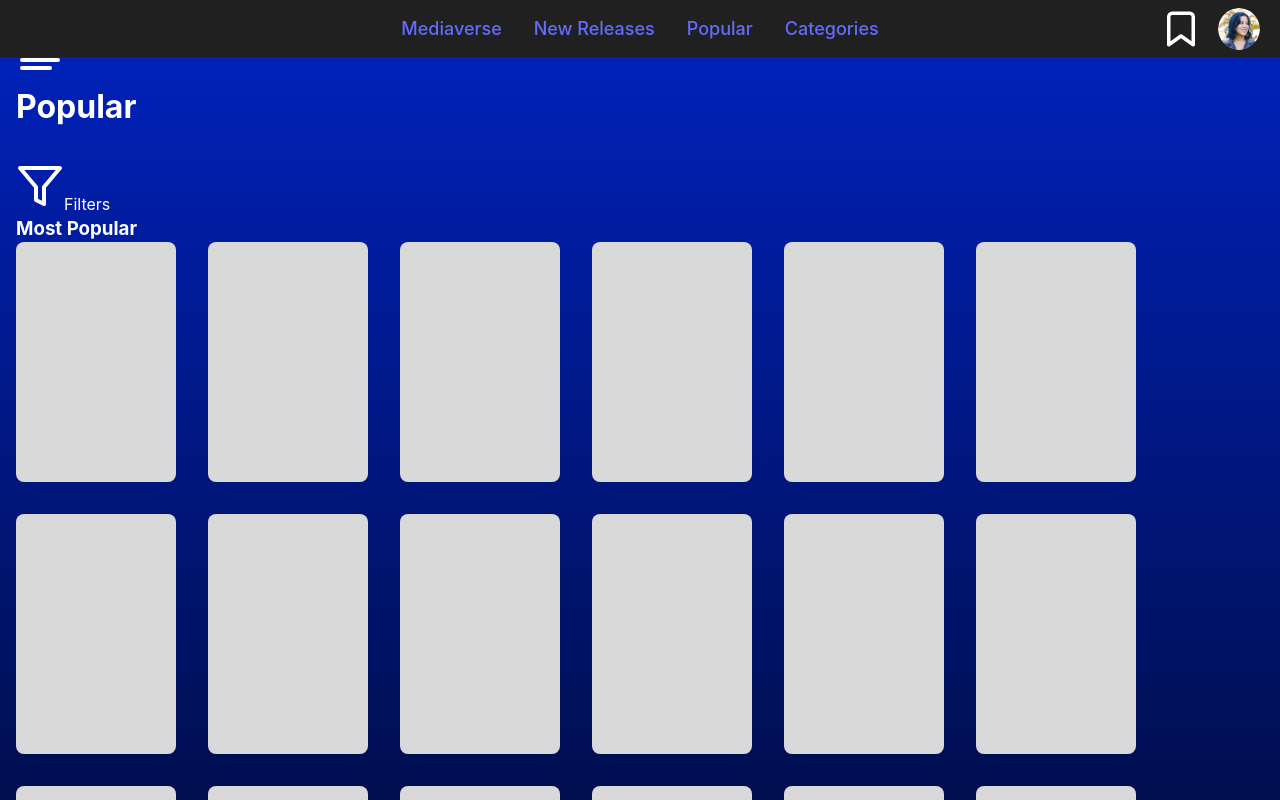
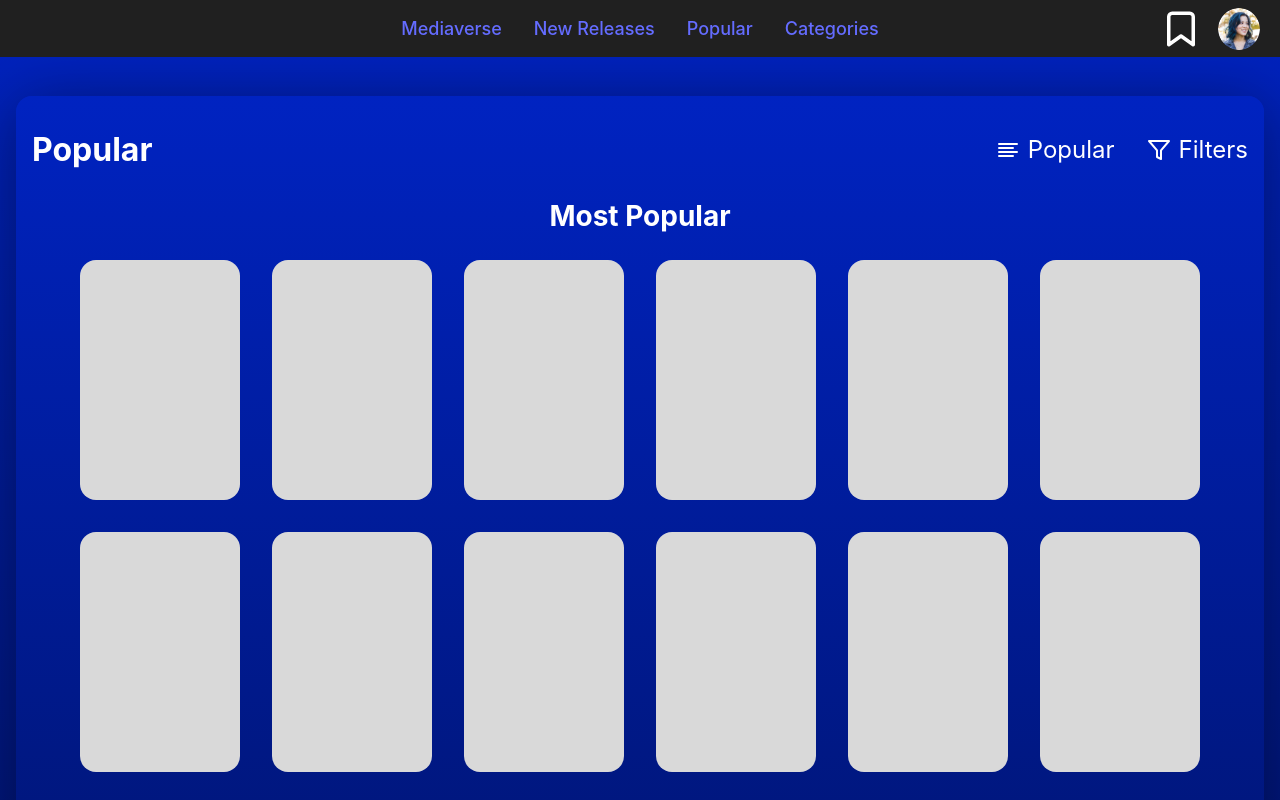
Before and after one commit to Erdaulet12/MediaVerse, a React (Vite) app in the folder MEDIAVERSE/: page /popular in a window 1280 px wide. Shown: the top 800 px of the page. Built offline with nearby package versions, Linux system fonts and the light colour scheme.

Commit message:
1-5 fixed Popular page

```diff
--- a/MEDIAVERSE/src/assets/css/News.css
+++ b/MEDIAVERSE/src/assets/css/News.css
@@ -4,11 +4,16 @@
     max-width: 1864px;
     max-height: 790px;
     margin: 0 0;
+    margin-top: 2rem;
     padding: 16px;
     background: linear-gradient(to bottom, #1e3a8a, #1e1f4b);
     box-sizing: border-box;
     color: #ffffff;
     font-family: 'Inter', sans-serif;
+    box-shadow:
+        0 8px 24px rgba(0, 0, 0, 0.4),
+        0 0 128px rgba(0, 120, 255, 0.3);
+    border-radius: 1rem;
 }
 
 .news-header {
--- a/MEDIAVERSE/src/assets/css/Popular.css
+++ b/MEDIAVERSE/src/assets/css/Popular.css
@@ -1,48 +1,81 @@
 .popular-container {
-  width: 100%;
+  background: linear-gradient(to bottom, #0023C1, #000000);
   padding: 2rem 1rem;
-  background: linear-gradient(to bottom, #0023C1, #000000);
-  color: #fff;
-  font-family: 'Inter', sans-serif;
-  line-height: 1.5;
+  box-shadow: 0 8px 64px rgba(0, 0, 0, 0.4);
+  border-radius: 1rem;
+  margin-top: 4rem;
 }
 
-.popular-header {
-  margin-bottom: 2rem;
+.popular-grid {
+  display: flex;
+  flex-direction: column;
+  align-items: center;
+  gap: 1.5rem;
+}
+
+.popular-section-header {
+  width: 100%;
+  display: flex;
+  justify-content: space-between;
+  align-items: center;
 }
 
 .popular-title {
   font-size: 2rem;
-  margin-bottom: 2rem;
+  color: #fff;
+  margin: 0;
 }
 
-.popular-grid {
+.filters-with-icon {
+  display: flex;
+  align-items: center;
+}
+
+.filters-with-icon .icon {
+  width: 24px;
+  height: 24px;
+  cursor: pointer;
+}
+
+.filters-with-icon span {
+  font-size: 1.5rem;
+  color: #fff;
+  line-height: 1;
+}
+
+.filters-with-icon img:nth-of-type(1) {
+  margin-right: 0.5rem;
+}
+
+.filters-with-icon span:nth-of-type(1) {
+  margin-right: 2rem;
+}
+
+.filters-with-icon img:nth-of-type(2) {
+  margin-right: 0.5rem;
+}
+
+.popular-subtitle {
+  font-size: 1.75rem;
+  color: #fff;
+  margin: 0;
+}
+
+.cards-wrapper {
   display: flex;
   flex-wrap: wrap;
+  justify-content: center;
   gap: 2rem;
+  width: 100%;
   overflow-x: auto;
   padding-bottom: 1rem;
 }
 
 .popular-card {
   background-color: #d9d9d9;
-  border-radius: 0.5rem;
+  border-radius: 1rem;
   aspect-ratio: 2 / 3;
   width: 160px;
   flex: 0 0 auto;
   max-width: 100%;
 }
-
-.popular-footer {
-  padding: 1rem;
-  background: #001dff;
-  display: flex;
-  justify-content: center;
-  gap: 2rem;
-}
-
-.popular-footer a {
-  color: #fff;
-  text-decoration: none;
-  font-size: 1rem;
-}
--- a/MEDIAVERSE/src/pages/Popular.jsx
+++ b/MEDIAVERSE/src/pages/Popular.jsx
@@ -4,7 +4,7 @@ import "../assets/css/App.css";
 import MenuIcon from "../assets/images/menu.svg";
 import FilterIcon from "../assets/images/filter.svg";
 
-const popularItems = Array.from({ length: 20 }, (_, i) => ({ id: i + 1 }));
+const popularItems = Array.from({ length: 40 }, (_, i) => ({ id: i + 1 }));
 
 const Popular = () => {
   return (
@@ -12,23 +12,24 @@ const Popular = () => {
       <div className="app">
         <Header />
         <main className="app__main">
+          <div className="popular-container">
+            <div className="popular-grid">
               <div className="popular-section-header">
-            <div className="title-with-icon">
+                <h2 className="popular-title">Popular</h2>
+                <div className="filters-with-icon">
                   <img src={MenuIcon} alt="Menu" className="icon" />
-              <h2 className="popular-title">Popular</h2>
-            </div>
-            <div className="filters-with-icon">
+                  <span>Popular</span>
                   <img src={FilterIcon} alt="Filters" className="icon" />
                   <span>Filters</span>
                 </div>
               </div>
-
               <h3 className="popular-subtitle">Most Popular</h3>
-
-          <div className="popular-grid">
+              <div className="cards-wrapper">
                 {popularItems.map((item) => (
                   <div key={item.id} className="popular-card" />
                 ))}
+              </div>
+            </div>
           </div>
         </main>
       </div>
```
Lines whose indentation alone changed are shown as unchanged.
